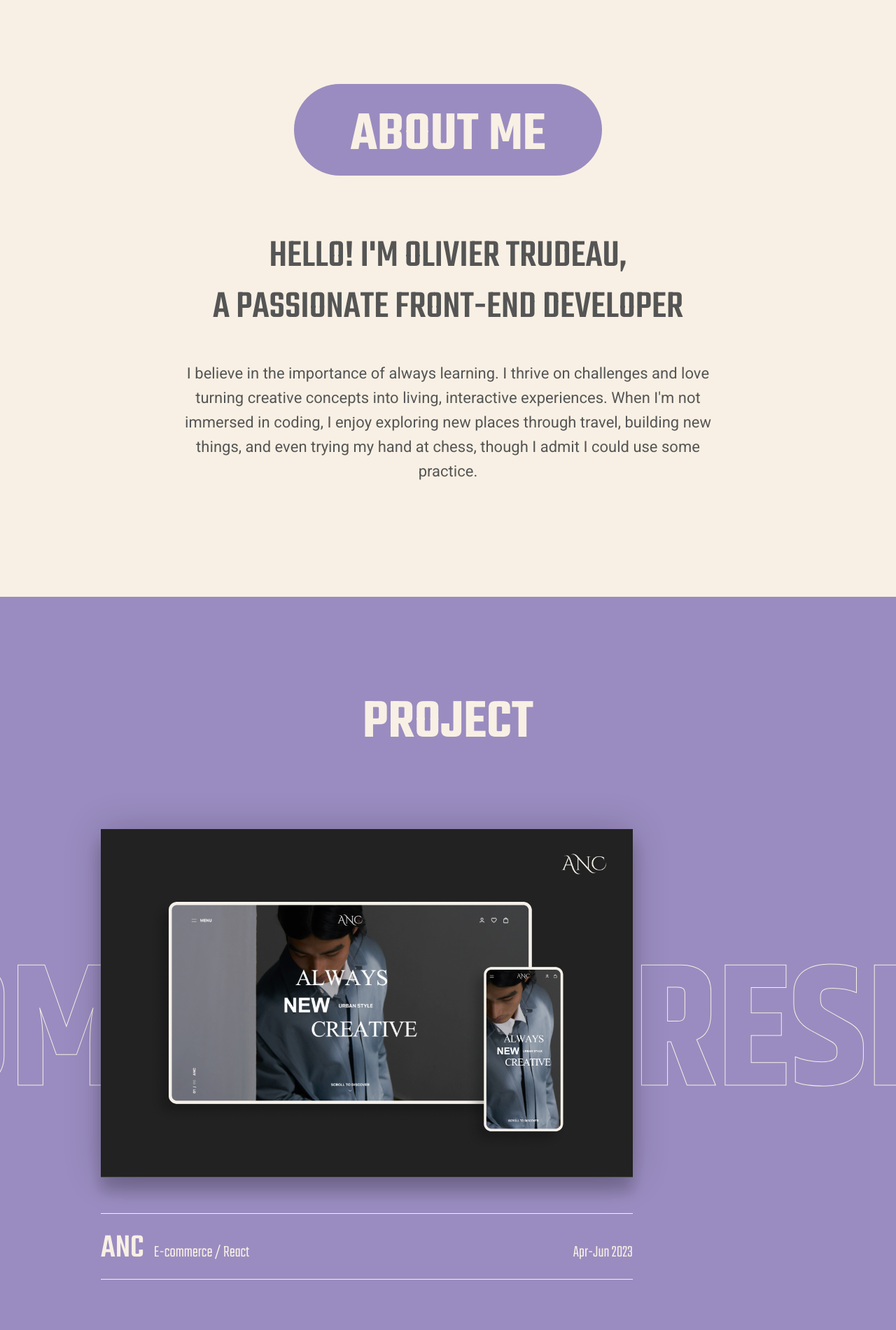
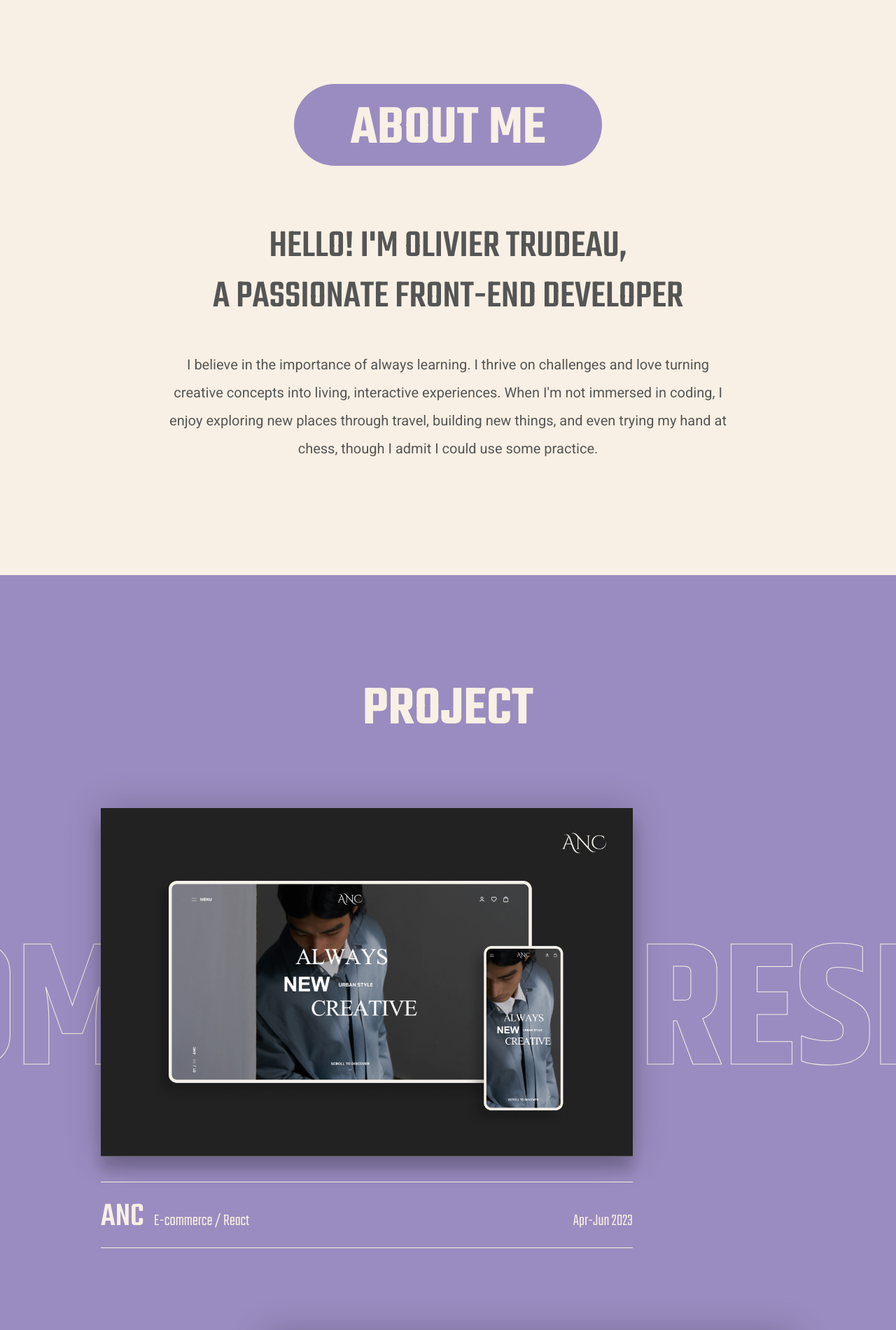
Before and after one commit to Berserk29/portfolio, a React (Vite) app: page / in a window 1280 px wide. Shown: the part 720-2621 px from the top of the page at 70% size. Built offline with nearby package versions, Linux system fonts and the light colour scheme.

Commit message:
Resized Headline2 and circleHeading, changed headerMarquee text

```diff
--- a/src/component/canvas/canvas.data.js
+++ b/src/component/canvas/canvas.data.js
@@ -73,7 +73,7 @@ export class Circle extends CanvasObject
         super(context, x, y, vx, vy);
 
         // Set default width
-        this.radius = 60;
+        this.radius = 58;
         this.color = color;
         this.hoverColor = hoverColor;
         this.iconUrl = iconUrl;
--- a/src/component/circleHeading/circleHeading.styled.jsx
+++ b/src/component/circleHeading/circleHeading.styled.jsx
@@ -16,14 +16,14 @@ export const TitleContainer = styled.div`
    align-items: center;
    justify-content: center;
 
-   padding: 3.8rem 8rem 2.1rem 8rem;
+     padding: 1.9rem 8rem;
    @media ${mediaQuery.styledTablet} {
-        padding: 2.75rem 6.5rem 1.7rem 6.5rem;
+        padding: 1.55rem 6.5rem
    }
    @media ${mediaQuery.styledSmTablet} {
-        padding: 2.6rem 5.4rem 1.4rem 5.4rem;
+        padding: 1.3rem 5.4rem;
    }
    @media ${mediaQuery.styledMobile} {
-        padding: 2.1rem 4.5rem 1.2rem 4.5rem;
+        padding: 1.05rem 4.5rem;
    }
 `
--- a/src/component/emailBtn/emailBtn.styled.jsx
+++ b/src/component/emailBtn/emailBtn.styled.jsx
@@ -7,7 +7,7 @@ export const BtnContainer = styled.div`
     display: flex;
     align-items: center;
     justify-content: center;
-    margin-top: 5rem;
+    margin-top: 1.3rem;
     padding: 2.8rem 4.8rem 2.4rem;
     border-radius: 108px;
     background-color: var(--color-primary);
@@ -18,24 +18,24 @@ export const BtnContainer = styled.div`
     font-weight: 500;
     font-size: 2.8rem;
     text-transform: uppercase;
-    line-height: 100%;
+    line-height: .84;
     :hover{
         background-color: var(--color-cream);
         border: 1px solid var(--color-primary);
         color: var(--color-primary);
     }
     @media ${mediaQuery.styledTablet} {
-        margin-top: 3.5rem;
+        margin-top: 1.1rem;
         font-size: 2.4rem;
         padding: 2.6rem 4.4rem 2.2rem;
     }
     @media ${mediaQuery.styledSmTablet} {
-        margin-top: 3rem;
+        margin-top: .95rem;
         font-size: 2.2rem;
         padding: 2.2rem 4.0rem 1.8rem;
     }
     @media ${mediaQuery.styledMobile} {
-        margin-top: 1rem;
+        margin-top: .75rem;
         font-size: 2rem;
         padding: 2rem 3.6rem 1.6rem;
     }
--- a/src/component/headerMarquee/headerMarquee.data.js
+++ b/src/component/headerMarquee/headerMarquee.data.js
@@ -6,12 +6,12 @@ export const marqueeArr = [
     },
     {
         isForward: false,
-        textArr: ['Front end', 'Portfolio', 'Developper', 'Olivier'],
+        textArr: ['Creative', 'Exploring', 'Olivier' , 'Potential'],
         isBlueArr: [true, false, true, false],
     },
     {
         isForward: true,
-        textArr: ['Portfolio', 'Olivier', 'Front end' ,'Developper'],
+        textArr: ['Passionate', 'Interactive', 'Olivier' ,'Concepts'],
         isBlueArr: [false, true , false, true],
     },
 ]
--- a/src/component/physics/physicsCanvas.styled.jsx
+++ b/src/component/physics/physicsCanvas.styled.jsx
@@ -8,7 +8,7 @@ export const FlexContainer = styled.div`
     align-items: center;
     gap: 5rem;
     max-width: 1300px;
-    padding: 10rem 0 16rem;
+    padding: 10.7rem 0 16rem;
     @media ${mediaQuery.styledTablet} {
         flex-direction: column-reverse;
         padding: 8rem 0 12rem;
--- a/src/component/projectCard/projectCard.styled.jsx
+++ b/src/component/projectCard/projectCard.styled.jsx
@@ -19,7 +19,7 @@ export const Container = styled.div`
 export const CardContainer = styled.div`
     transform-style: preserve-3d;
     width: 104.8rem;
-    height: 60rem;
+    height: 57rem;
     cursor: pointer;
     display: flex;
     justify-content: center;
--- a/src/component/typo/typo.styled.jsx
+++ b/src/component/typo/typo.styled.jsx
@@ -32,18 +32,23 @@ const bebasNeue = css`
 
 // INFO STYLED COMPONENT
 
+// line-height and margin-top --> to make the font upper and lower blank space equal
 export const Headline2 = styled.h2`
     ${teko}
-    line-height: 90%;
+    line-height: .82;
+    margin-top: 13px;
     font-weight: 600;
     font-size: 8rem;
     @media ${mediaQuery.styledTablet} {
+        margin-top: 11px;
         font-size: 6.5rem;
     }
     @media ${mediaQuery.styledSmTablet} {
+        margin-top: 9.5px;
         font-size: 5.6rem;
     }
     @media ${mediaQuery.styledMobile} {
+        margin-top: 7.5px;
         font-size: 4.5rem;
     }
 `
@@ -111,16 +116,13 @@ export const Headline5 = styled.h4`
 export const Text1 = styled.p`
    ${heebo}
    font-weight: 400;
-   font-size: 2.2rem;
-   line-height: 160%;
+   font-size: 2rem;
+   line-height: 200%;
    white-space: pre-line;
    @media ${mediaQuery.styledTablet} {
-    font-size: 2rem ;
+    font-size: 1.8rem ;
    }
    @media ${mediaQuery.styledSmTablet} {
-    font-size: 1.8rem ;
-   }
-   @media ${mediaQuery.styledMobile} {
     font-size: 1.6rem ;
    }
 `
--- a/src/index.css
+++ b/src/index.css
@@ -3,7 +3,7 @@
   --color-primary: #9A8CC0;
 
   /* --color-primary-hover: #456989; */
-  --color-primary-hover: #796C9B;
+  --color-primary-hover: #66598A;
 
   /* --filter-primary: invert(62%) sepia(84%) saturate(212%) hue-rotate(168deg) brightness(83%) contrast(86%); */
   --filter-primary: invert(65%) sepia(30%) saturate(392%) hue-rotate(215deg) brightness(85%) contrast(90%);
--- a/src/section/emailSection/emailSection.component.jsx
+++ b/src/section/emailSection/emailSection.component.jsx
@@ -10,7 +10,7 @@ const EmailSection = () => {
         <EmailContainer>
             <Typo type={TypoType.Headline2} color='var(--color-cream)'>{t('getInTouch')}</Typo>
             <TextContainer>
-                <Typo type={TypoType.Text2} color='var(--color-cream)'>{t('emailText')}</Typo>
+                <Typo type={TypoType.Text1} color='var(--color-cream)'>{t('emailText')}</Typo>
             </TextContainer>
             <EmailBtn >{t('sendEmail')}</EmailBtn>
         </EmailContainer>
--- a/src/section/emailSection/emailSection.styled.jsx
+++ b/src/section/emailSection/emailSection.styled.jsx
@@ -7,7 +7,7 @@ export const EmailContainer = styled.section`
     align-items: center;
     text-align: center;
     gap: 6rem;
-    padding: 16rem 8rem 12rem 8rem;
+    padding: 14.7rem 8rem 16rem;
     background-color: var(--color-primary);
     @media ${mediaQuery.styledTablet} {
         padding: 12rem 3rem;
@@ -23,5 +23,5 @@ export const EmailContainer = styled.section`
 `
 
 export const TextContainer = styled.div`
-    max-width: 71rem;
+    max-width: 56.5rem;
 `
--- a/src/section/projectSection/projectSection.styled.jsx
+++ b/src/section/projectSection/projectSection.styled.jsx
@@ -5,17 +5,18 @@ export const ProjectContainer = styled.section`
     display: flex;
     flex-direction: column;
     align-items: center;
-    gap: 6.4rem;
-    padding: 14.5rem 0 16rem 0;
+    gap: 7.1rem;
+    padding: 14.7rem 0 16rem 0;
     background-color: var(--color-primary);
     @media ${mediaQuery.styledTablet} {
         padding: 12rem 0;
     }
     @media ${mediaQuery.styledSmTablet} {
         padding: 8rem 0;
-        gap: 5rem;
+        gap: 6rem;
     }
     @media ${mediaQuery.styledMobile} {
+        gap: 4rem;
         padding: 6rem 0;
     }
 `
@@ -24,8 +25,8 @@ export const CardContainer = styled.div`
     display: flex;
     width: 100%;
     flex-direction: column;
-    gap: 11rem;
+    gap: 8.3rem;
     @media ${mediaQuery.styledMobile} {
-        gap: 8rem;
+        gap: 7rem;
     }
 `
--- a/src/section/skillSection/skillSection.styled.jsx
+++ b/src/section/skillSection/skillSection.styled.jsx
@@ -5,17 +5,17 @@ export const SkillContainer = styled.section`
     display: flex;
     flex-direction: column;
     align-items: center;
-    padding: 14.5rem 2.5rem 0 2.5rem;
+    padding: 14.7rem 2.5rem 0;
     background-color: var(--color-cream);
     width: 100%;
     height: auto;
     @media ${mediaQuery.styledTablet} {
-        padding: 12rem 0 0 0;
+        padding: 12rem 0 0;
     }
     @media ${mediaQuery.styledSmTablet} {
-        padding: 8rem 3rem 0 3rem;
+        padding: 8rem 3rem 0;
     }
     @media ${mediaQuery.styledMobile} {
-        padding: 6rem 2rem 0 2rem;
+        padding: 6rem 2rem 0 ;
     }
 `
```
